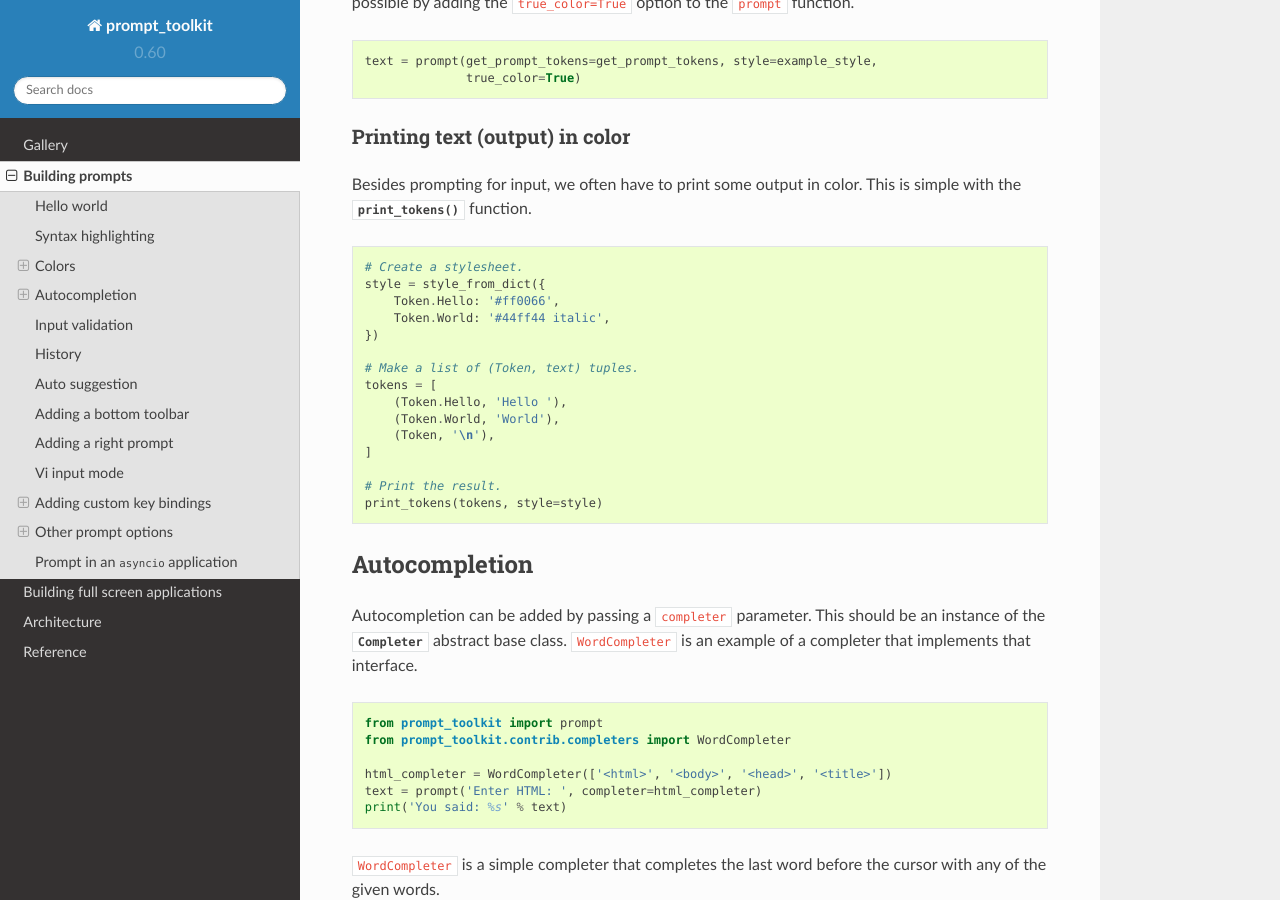
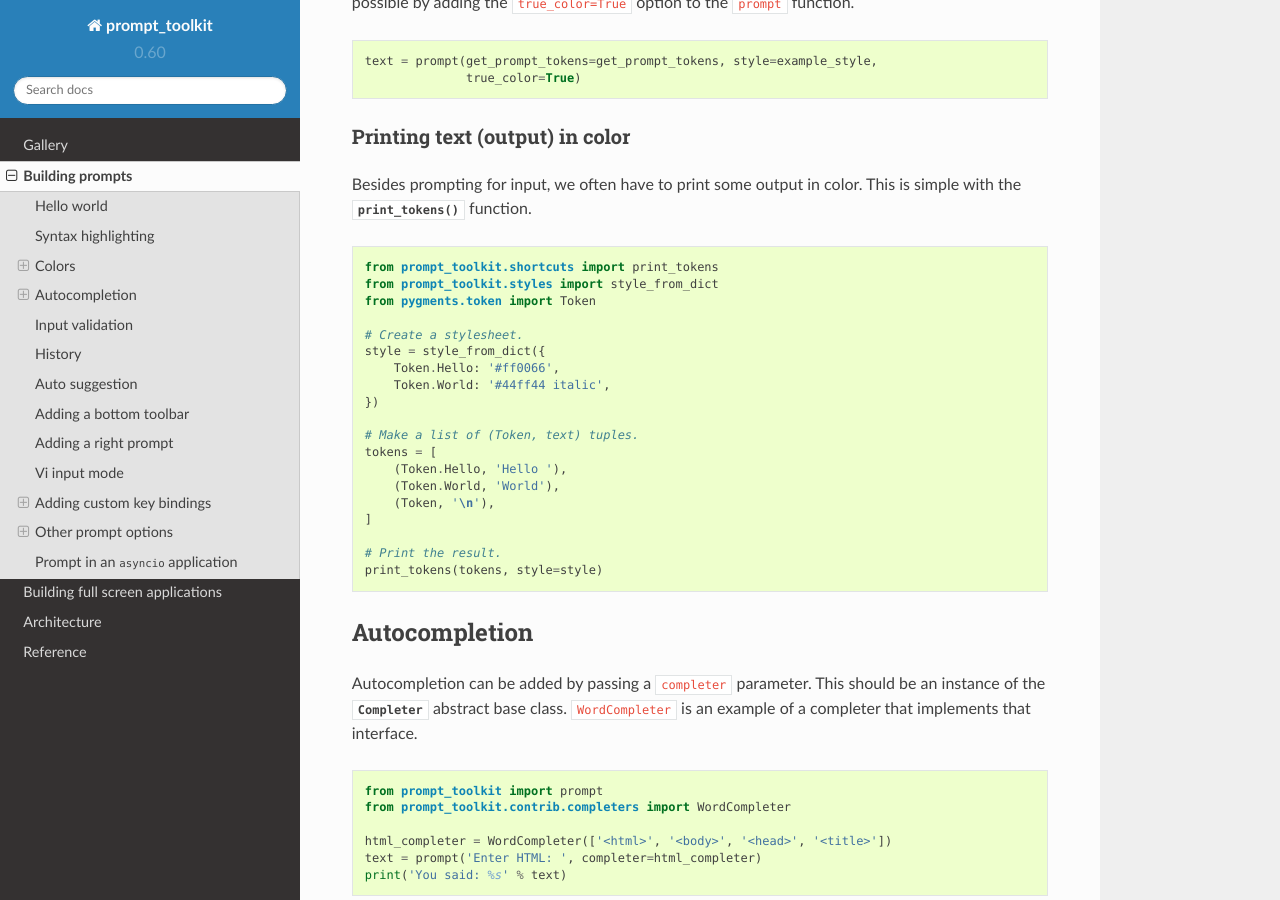
Before and after one commit to dbcli/pgcli, a Sphinx documentation site: the page built from docs/pages/building_prompts.rst, in a window 1280 px wide and 900 px high, scrolled down 3080 px. Built offline with Sphinx 7.4.7 and the Read the Docs theme 2.0.0, drawn with Linux system fonts in a browser that asks for light colours.

Commit message:
Add imports in the documentation

```diff
--- a/docs/pages/building_prompts.rst
+++ b/docs/pages/building_prompts.rst
@@ -180,6 +180,10 @@ Besides prompting for input, we often have to print some output in color. This
 is simple with the :func:`~prompt_toolkit.shortcuts.print_tokens` function.
 
 .. code:: python
+
+    from prompt_toolkit.shortcuts import print_tokens
+    from prompt_toolkit.styles import style_from_dict
+    from pygments.token import Token
 
     # Create a stylesheet.
     style = style_from_dict({
```
